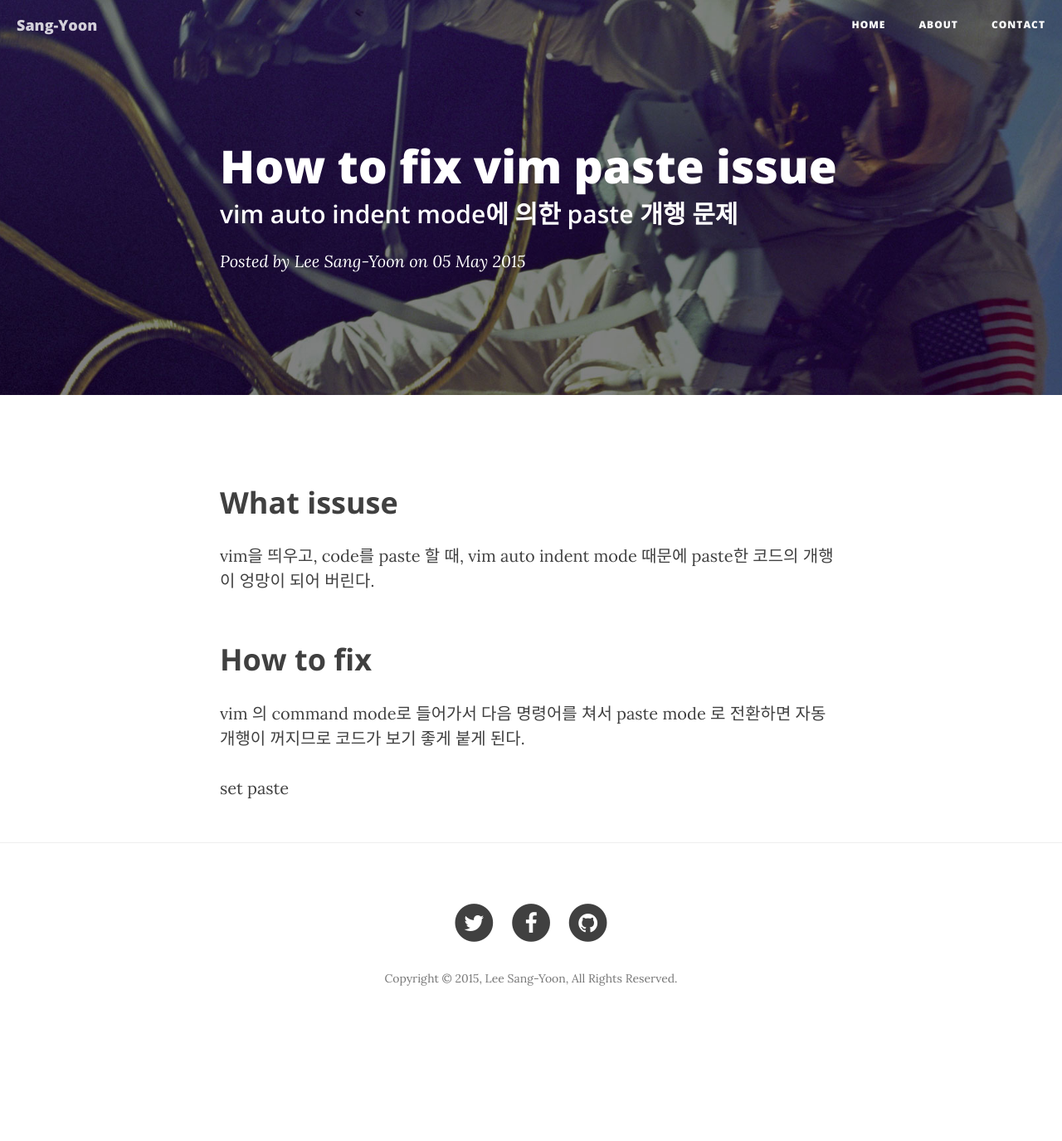
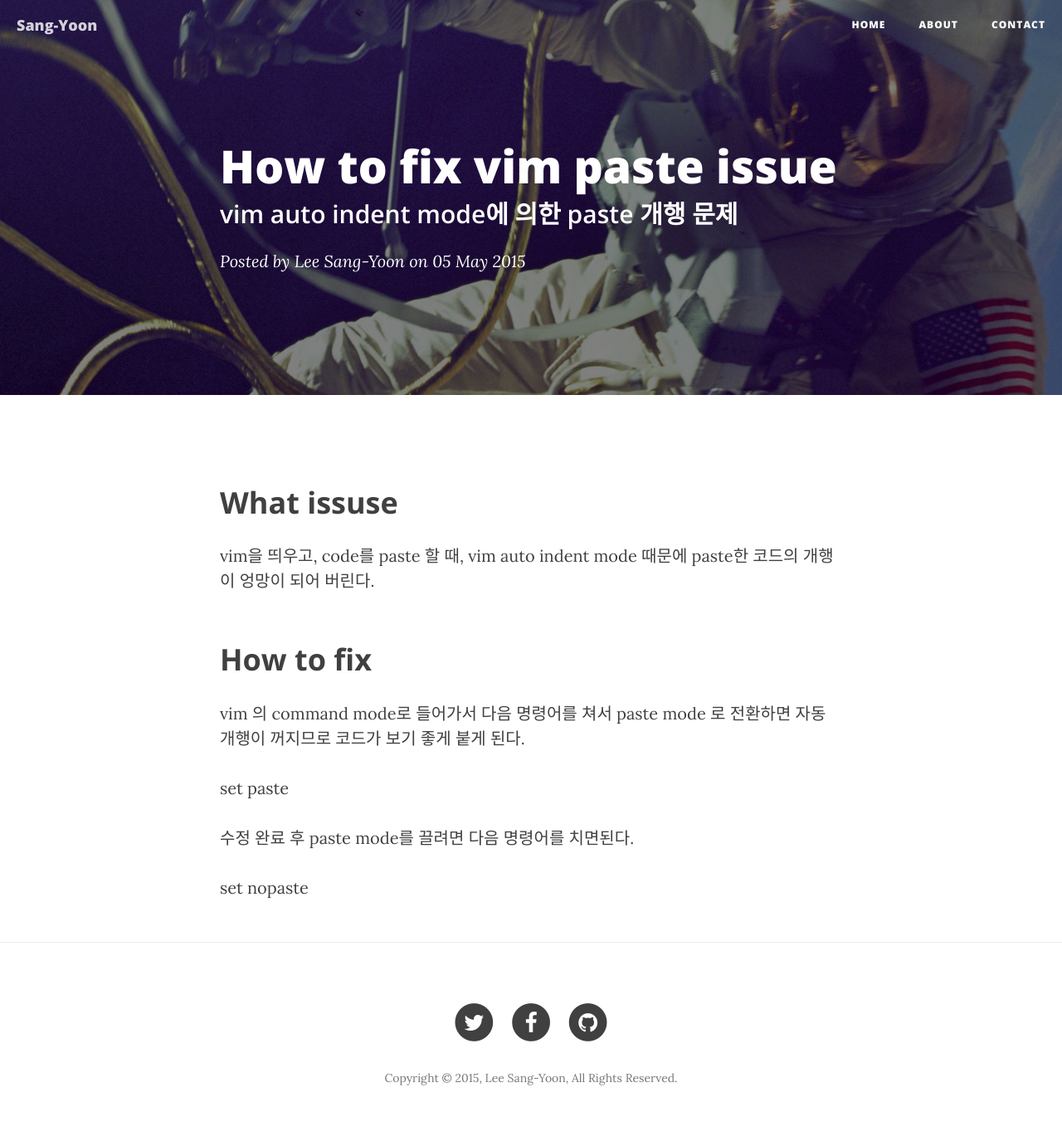
Before and after one commit to pinetree408/pinetree408.github.io, a Jekyll site: the page built from _posts/2015-05-05-How-to-fix-vim-paste-issue.html, in a window 1280 px wide. Shown: the whole page at 83% size. Built offline with Jekyll 4.4.1, drawn with Linux system fonts in a browser that asks for light colours; nearby versions of some CDN libraries; before the commit the page ends 1255 px from its top, so only the background shows below that.

Commit message:
change 2015-05-05 posting

```diff
--- a/_posts/2015-05-05-How-to-fix-vim-paste-issue.html
+++ b/_posts/2015-05-05-How-to-fix-vim-paste-issue.html
@@ -12,4 +12,8 @@ subtitle: vim auto indent mode에 의한 paste 개행 문제
 
 <p>vim 의 command mode로 들어가서 다음 명령어를 쳐서 paste mode 로 전환하면 자동 개행이 꺼지므로 코드가 보기 좋게 붙게 된다.</p>
 
-<p>set paste</e>
+<p>set paste</p>
+
+<p>수정 완료 후 paste mode를 끌려면 다음 명령어를 치면된다.</p>
+
+<p>set nopaste</p>
```
